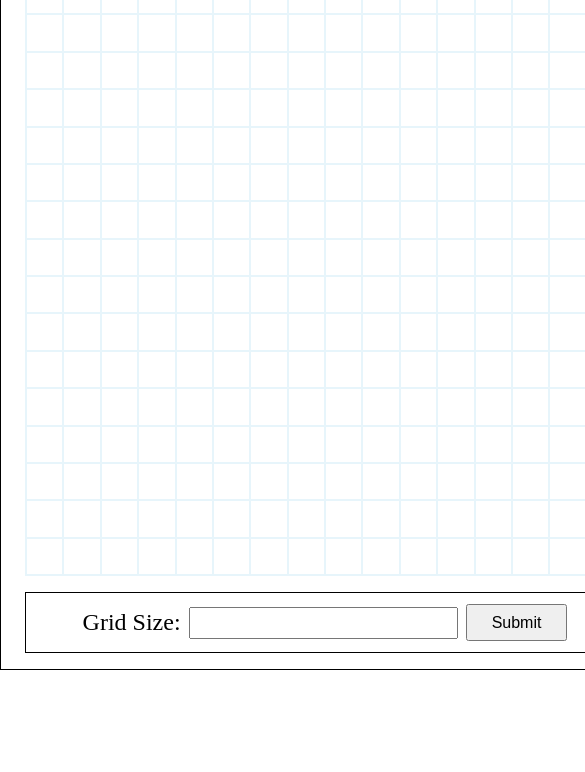
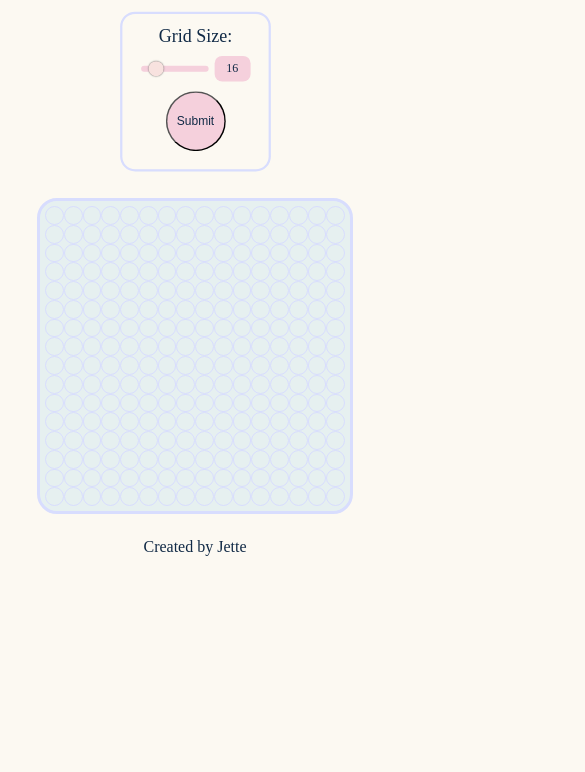
Before and after one commit to djbdeguzman/etch-a-sketch, a plain HTML site: page index.html in a window 390 px wide. Shown: the part 72-844 px from the top of the page, 585 px wide, since content can reach past the window. Drawn offline with Linux system fonts and the light colour scheme.

Commit message:
Updated the appearance of the application

```diff
--- a/index.html
+++ b/index.html
@@ -8,25 +8,29 @@
     <title>Let's Play, Etch a Sketch!</title>
 </head>
 <body>
-    <div class="canvas">
-        <h1>Etch-a-Sketch</h1>
-        <div id="main-container" class="grid-container"></div>
-        <div class="gridSize">
-            <!-- <button class="btn margin-top8 black" onclick="boxDivsAddEventBlack()">Black</button>
-            <button class="btn margin-top8 red" onclick="boxDivsAddEventRed()">Red</button>
-            <button class="btn margin-top8 green" onclick="boxDivsAddEventGreen()">Green</button>
-            <button class="btn margin-top8 blue" onclick="boxDivsAddEventBlue()">Blue</button>
-            <button class="btn margin-top8 rgb" onclick="rgb()">RGB</button> -->
+    <div class="left"><h1>Etch a Sketch</h1>
+        <div class="gridSize border borderRadius">
             <div class="gridSizeMod margin-8--0">
                 <p >Grid Size:</p>
-                <input id="numberOnly" class="sizeInput margin-left8 margin-bottom0" type="text" >
-                <button class="btn margin-left8 margin-bottom0" onclick="submitButtonEvent()">Submit</button>
-            </div>
-            <div>
-                <p id="error" class="margin-8--0">Please enter value from 2 to 100 only</p>
+                <div class="range">
+                    <input id="numberOnly" class="sizeInput" type="range" value="16" min="2" max="100" oninput="number.value = this.value">
+                    <output id="number">16</output>
+                </div>
+                <button class="btn margin-top8" onclick="submitButtonEvent()">Submit</button>
+                <div class="color-button">
+                    <!-- <button class="color-btn black" onclick="changeToBlack()">Black</button>
+                    <button class="color-btn Pastel" onclick="changeToPastel()">Pastel</button> -->
+                </div>
             </div>
         </div>
     </div>
+    <div class="canvas border borderRadius">
+
+        <div id="main-container" class="grid-container borderRadius"></div>
+
+    </div>
+
+    <footer><p>Created by Jette</p></footer>
     <script src="index.js"></script>
 </body>
 </html>
--- a/index.js
+++ b/index.js
@@ -1,15 +1,13 @@
 const gridContainer = document.querySelector('#main-container');
 window.addEventListener('onload', makeDivGrid(16,16));
 
-
-
 function makeDivGrid(col,rows) {
     for(let i = 0;i < (col * rows); i++) {
-        const div = document.createElement('div')
+        const newDiv = document.createElement('div')
         gridContainer.style.gridTemplateColumns = `repeat(${col}, auto)`;
         gridContainer.style.gridTemplateRows = `repeat(${rows}, auto)`;
         //div.style.border = '1px solid skyblue'
-        gridContainer.appendChild(div).classList.add('box')
+        gridContainer.appendChild(newDiv).classList.add('box') // adds the new div inside the gridContainer
     }
 }
 
@@ -23,34 +21,16 @@ document.getElementById('numberOnly').addEventListener('keypress', event => {
     }
 });
 
-
 //function onClickSubmitValue will get the input value
 function onClickSubmitValue() {
     const userInputGridSize = document.querySelector(".sizeInput").value;
-    if(userInputGridSize < 2 || userInputGridSize>100){
-        showError(); // call showError function
-    } else {
-        noError(); // call noError function which removes the error message
-        return userInputGridSize;
-    }
+    return userInputGridSize;
 }
 
-//show error message if input is not 2 to 100
-function showError() {
-    let errorMessage = document.getElementById("error");
-    errorMessage.style.display = "block";
-  }
-//removes the error message if the input number is valid
-function noError() {
-    let errorMessage = document.getElementById("error");
-    errorMessage.style.display = "none";
-  }
+//color pen
+boxDivsAddEventPastel();   //run default pen PASTEL
 
-//color pen
-
-boxDivsAddEventBlack(); //run default pen black
-
-function boxDivsAddEventBlack() {
+function boxDivsAddEventPastel() {
   let allTiles = document.querySelectorAll(".box");
   allTiles.forEach(element => {
     element.addEventListener("mouseover", pastelRGB);
@@ -62,13 +42,20 @@ function pastelRGB(event) {
     let b = Math.floor(Math.random() * 256);
     let c = Math.floor(Math.random() * 256);
     event.target.style.backgroundColor = `rgb(${a}, ${b}, ${c})`;
-    event.target.style.opacity += 0.3;
+    event.target.style.opacity = 0.3;
   }
 
-
-function black() {
-  this.classList.add("hoveredBlack");
-}//this function changes the class of the box to hovered black
+//this function changes the class of the box to hovered black
+  function boxDivsAddEventBlack() {
+    let allTiles = document.querySelectorAll(".box");
+    allTiles.forEach(element => {
+      element.addEventListener("mouseover", black);
+    });
+  }
+function black(event) {
+    event.target.style.backgroundColor = `rgb(0,0,0)`;
+    event.target.style.opacity = 1;
+}
 
 //function to remove the highlighted box
 function removeAllBoxDivs() {
@@ -84,5 +71,15 @@ function submitButtonEvent() {
     onClickSubmitValue();
     removeAllBoxDivs();
     makeDivGrid(num,num);
+    boxDivsAddEventPastel();
+}
+
+// removed for now
+/* function changeToBlack() {
     boxDivsAddEventBlack();
 }
+
+function changeToPastel() {
+    boxDivsAddEventPastel();
+    }
+} */
--- a/style.css
+++ b/style.css
@@ -4,7 +4,17 @@
     margin: 0;
     box-sizing:border-box;
     text-align: center;
+    color: #112A46;
     }
+  body {
+    background-color: #FCF9F2;
+    margin: 80px auto;
+    width: 80%;
+    display: flex;
+    justify-content: space-evenly;
+    align-items: center; /* vertical */
+
+  }
   h1 {
     font-size: 40px;
   }
@@ -12,77 +22,241 @@
     font-size: 24px;
     margin: 8px 0px;
   }
-  .margin-left8 {
-    margin-left: 8px;
-  }
-  .margin-bottom0 {
-    margin-bottom: 0px;
-  }
   .margin-8--0 {
     margin: 8px auto;
   }
   .margin-top8 {
     margin-top: 8px;
   }
-  .btn {
-    padding: .45em 1.5em;
-    font-size: 16px;
+  .border {
+    border: 3px solid #D8DDFE;
   }
+  .borderRadius {
+    border-radius: 20px;
+  }
+
 
 /* class styles */
   .canvas {
-    width: 650px;
+    flex-shrink: 0;
+    width: auto;
     height: auto;
-    border: 1px solid black;
-  }
+    background-color: #E6F0F0;
+}
 
   #main-container {
     margin: auto;
     width: 600px;
     height: 600px;
     display: grid;
-    border: 1px solid rgb(135, 206, 235,0.2);
   }
 
   .box {
-    border: 1px solid rgb(135, 206, 235,0.2);
+    border: 1px solid #D8DDFE;
+    border-radius: 10px;
   }
 
   /* style for button and stuff */
+  .left {
+    align-self: center;
+    flex-shrink: 2;
+  }
   .gridSize {
     margin: 16px auto;
-    width: 600px;
-    border: 1px solid black;
   }
 
   .gridSizeMod {
     display: flex;
+    flex-direction: column;
+    align-items: center;
+    justify-content: center;
+  }
+
+  /* grid input */
+  .range {
+    display: flex;
     justify-content: center;
     align-items: center;
+    gap: 8px;
+    margin: 0;
+    width: 80%;
+    padding: 5px;
   }
-  .sizeInput {
-    width: 45%;
-    text-align: center;
-    font-size: 24px;
+  output {
+    background-color: #F5D0DC;
+    color: #112A46;
+    border-radius: 10px;
+    padding: 8px 16px;
   }
-  .submitBtn {
-    padding: .45em 1.5em;
+  input[type="range"] {
+    -webkit-appearance: none;
+    width: 80%;
+    height: 8px;
+    border-radius: 5px;
+    background-color: #F5D0DC;
+  }
+  /* input thumb */
+  input[type="range"]::-webkit-slider-thumb {
+    -webkit-appearance: none;
+    background-color: #F8E2DF;
+    height: 20px;
+    width: 20px;
+    border-radius: 50%;
+    cursor:ew-resize;
+    box-shadow: 0 0 2px 0 #555;
+    transition: background .3s ease-in-out;
+  }
+  input[type="range"]::-moz-range-thumb {
+    -webkit-appearance: none;
+    background-color: #F8E2DF;
+    height: 20px;
+    width: 20px;
+    border-radius: 50%;
+    cursor:ew-resize;
+    box-shadow: 0 0 2px 0 #555;
+    transition: background .3s ease-in-out;
+  }
+  input[type="range"]::-ms-thumb {
+    -webkit-appearance: none;
+    background-color: #F8E2DF;
+    height: 20px;
+    width: 20px;
+    border-radius: 50%;
+    cursor:ew-resize;
+    box-shadow: 0 0 2px 0 #555;
+    transition: background .3s ease-in-out;
+  }
+  input[type="range"]::-webkit-slider-thumb:hover {
+    background: #F5D0DC;
+  }
+  input[type="range"]::-moz-range-thumb:hover {
+    background: #F5D0DC;
+  }
+  input[type="range"]::-ms-thumb:hover{
+    background: #F5D0DC;
+  }
+  /* end of grid input */
+
+  .btn {
+    width: 5em;
+    height: 5em;
+    border-radius: 50%;
     font-size: 16px;
+    background-color: #F5D0DC;
   }
-
+  .btn:hover {
+    background-color: #f5d0dcc4;
+  }
+  footer {
+    writing-mode: vertical-rl;
+  }
+  footer p {
+    font-size: 16px;
+}
   /* Styles for JavaScript */
-  #error {
-    display: none;
-    width: 80%;
-    border-radius: 8px;
-    border: 1px solid red;
-    padding: 8px;
-    font-size: 16px;
-    background-color: red;
-    color: white;
-    font-weight: bold;
-  }
 
   .hoveredBlack {
     background-color: black;
   }
+
+
+
+/* responsive ipad */
+  @media (max-width:1200px){
+    body {
+        display: flex;
+        flex-direction: column;
+        margin: 10px auto;
+        justify-content: center;
+        align-items: center;
+    }
+    h1 {
+        font-size: 30px;
+        margin: 20px 0px 0px 0px;
+    }
+/* Main Container and boxes styles */
+    .canvas {
+        width: auto;
+        height: auto;
+        padding: 5px;
+    }
+
+      #main-container {
+        width: 550px;
+        height: 550px;
+      }
+
+/* style for button and stuff */
+  .gridSize {
+    scale: 0.9;
+    margin: 0px;
+  }
+
+  .gridSizeMod {
+    width
+    display: flex;
+    flex-direction: column;
+    align-items: center;
+    justify-content: center;
+  }
+
+
+  .btn {
+    margin-bottom: 16px;
+  }
+
+  footer {
+    margin-top: 16px;
+    writing-mode: horizontal-tb;
+  }
+}
+
+
+
+/* responsive phone */
+@media (max-width:600px){
+    body {
+        display: flex;
+        flex-direction: column;
+        margin: 10px auto;
+        justify-content: center;
+        align-items: center;
+    }
+    h1 {
+        font-size: 24px;
+        margin: 20px 0px 0px 0px;
+    }
+/* Main Container and boxes styles */
+    .canvas {
+        width: auto;
+        height: auto;
+        padding: 5px;
+    }
+
+      #main-container {
+        width: 300px;
+        height: 300px;
+      }
+
+/* style for button and stuff */
+  .gridSize {
+    scale: 0.75;
+    margin: 0px;
+  }
+
+  .gridSizeMod {
+    width
+    display: flex;
+    flex-direction: column;
+    align-items: center;
+    justify-content: center;
+  }
+  .btn {
+    margin-bottom: 16px;
+  }
+
+  footer {
+    margin-top: 16px;
+    writing-mode: horizontal-tb;
+  }
+}
```
